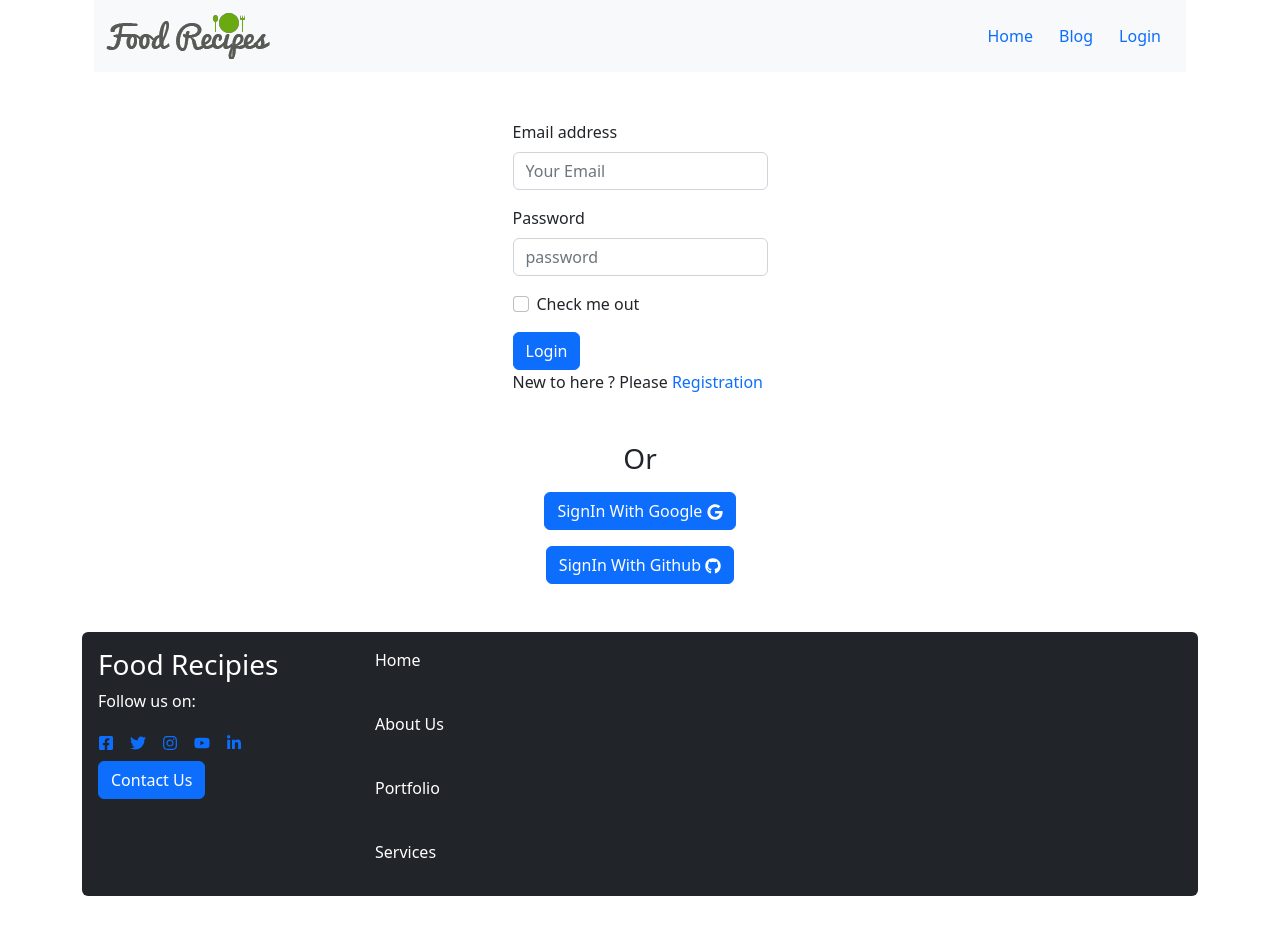
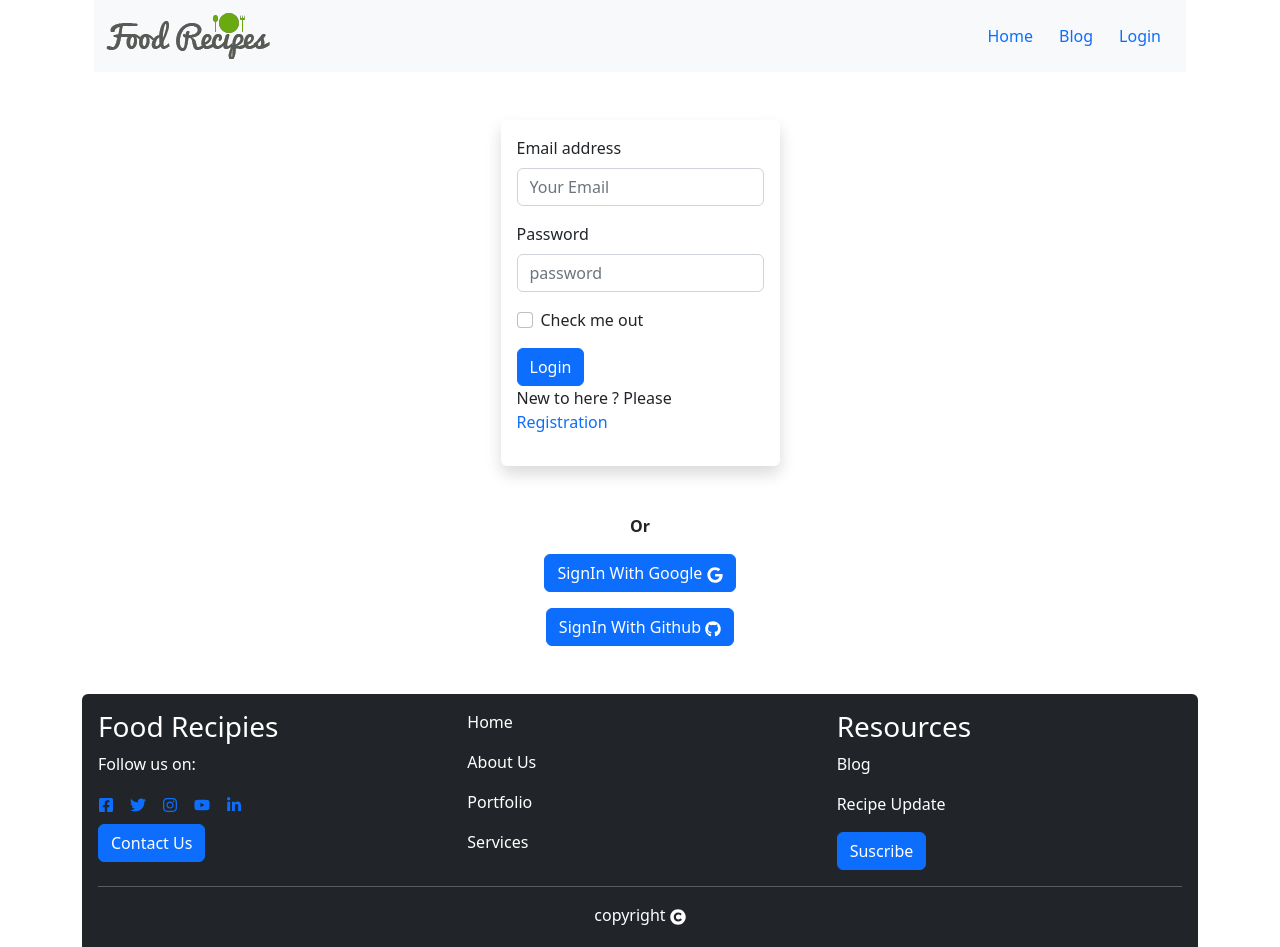
Before and after one commit to santawkhan/assignment-10-client, a React (Vite) app: page /login in a window 1280 px wide. Shown: the top 947 px of the page. Before the commit the page ends 896 px from the top, so only its background shows below. Built offline with nearby package versions, Linux system fonts and the light colour scheme; no server answers.

Commit message:
login design added

```diff
--- a/index.html
+++ b/index.html
@@ -3,9 +3,9 @@
 
 <head>
   <meta charset="UTF-8" />
-  <link rel="icon" type="image/svg+xml" href="/vite.svg" />
+  <link rel="icon" type="image/svg+xml" href="/public/images/food.webp" />
   <meta name="viewport" content="width=device-width, initial-scale=1.0" />
-  <title>Chef Recipe Hunter</title>
+  <title>Food Recipes</title>
 </head>
 
 <body>
--- a/src/Footer.jsx
+++ b/src/Footer.jsx
@@ -1,24 +1,37 @@
 /* eslint-disable no-unused-vars */
 import React from 'react';
-import { FaFacebookSquare, FaTwitter, FaInstagram, FaYoutube, FaLinkedinIn } from "react-icons/fa";
+import { FaFacebookSquare, FaTwitter, FaInstagram, FaYoutube, FaLinkedinIn, FaCopyright } from "react-icons/fa";
 
 const Footer = () => {
     return (
         <div className='text-bg-dark p-3 rounded mt-5'>
-            <div className='row row-cols-2 row-cols-lg-4 g-4'>
+            <div className='row row-cols-2 row-cols-lg-3 g-4'>
                 <div className='col'> <h3>Food Recipies</h3>
                     <p>Follow us on:</p>
                     <div className='d-flex gap-3'><a href="www.facebook.com"><FaFacebookSquare /></a> <a href="www.twitter.com"><FaTwitter /></a>
                         <a href="www.instagram.com"><FaInstagram /></a><a href="www.youtube.com"><FaYoutube /></a><a href="www.linkedIn.com"><FaLinkedinIn /></a></div>
                     <button className='btn btn-primary mt-2'>Contact Us</button>
                 </div>
-                <div className='col'><p>Home</p> <br />
-                    <p>About Us</p> <br />
-                    <p>Portfolio</p> <br />
-                    <p>Services</p></div> <br />
-                <div className='col'></div>
-                <div className='col'></div>
+                <div className='col'><p>Home</p>
+                    <p>About Us</p>
+                    <p>Portfolio</p>
+                    <p>Services</p>
+                </div>
+
+                <div className='col'>
+                    <h3>Resources</h3>
+                    <p>Blog</p>
+                    <p>Recipe Update</p>
+                    <button className='btn btn-primary'> Suscribe</button>
+
+
+
+                </div>
+
+
             </div>
+            <hr />
+            <div className='text-center'><p>copyright <FaCopyright /></p> <p>All rights reserved</p></div>
         </div>
     );
 };
--- a/src/Header.jsx
+++ b/src/Header.jsx
@@ -30,7 +30,7 @@ const Header = () => {
                         </Nav>
 
                         <Nav> {
-                            user?.photoURL ? <><span ><img src={user?.photoURL} className='rounded-circle w-50' title={user?.displayName
+                            user?.photoURL ? <><span ><img src={user?.photoURL} className='rounded-circle w-25 ' title={user?.displayName
                             } alt="" /></span> <button onClick={handleLogOut} className='btn btn primary'>SingOut</button></> : <button className='btn btn primary '><Link to="/login" className='text-decoration-none'>Login</Link></button>
 
                         }
--- a/src/pages/login/Login.jsx
+++ b/src/pages/login/Login.jsx
@@ -57,7 +57,7 @@ const Login = () => {
     }
     return (
         <div>
-            <div className='container w-25 mx-auto mt-5'>
+            <div className='container w-25 mx-auto mt-5 shadow p-3  bg-body-tertiary rounded'>
                 <form onSubmit={handleLogin}>
 
                     <div className="mb-3">
@@ -77,7 +77,7 @@ const Login = () => {
                 </form>
                 <p>New to here ?  Please <Link to={`/registration`} className='text-decoration-none'>Registration</Link></p>
             </div>
-            <h3 className='text-center mt-5'>Or </h3>
+            <p className='text-center mt-5 fw-semibold'>Or </p>
             <div className='text-center mt-3'><button onClick={handleGoogleSignIn} type="button" className='btn btn-primary'>SignIn With Google <FaGoogle /></button></div>
             <div className='text-center mt-3'><button type="button" onClick={handleGitHubSignIn} className='btn btn-primary'>SignIn With Github <FaGithub /></button></div>
 
```
Also changed, not shown: public/images/food.webp (added), 1 other file (tests, documents, lock files or other folders).
